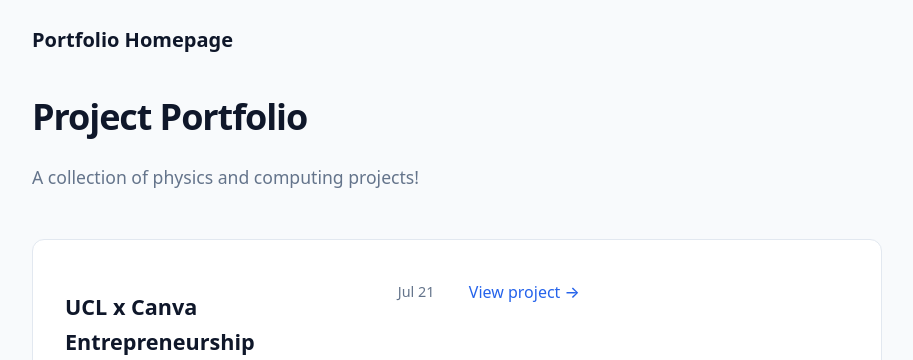
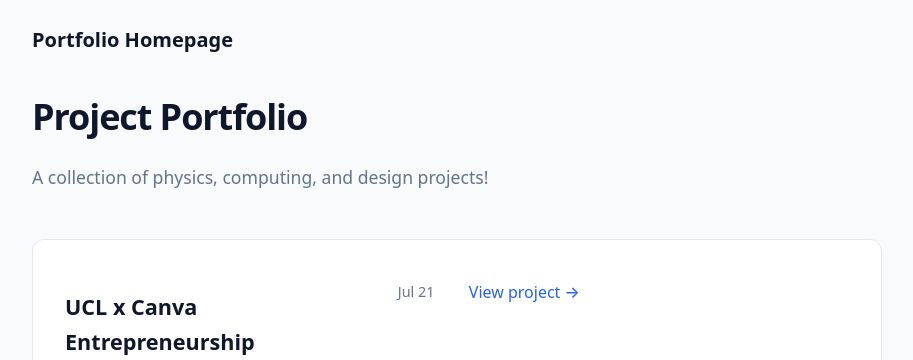
Before and after one commit to nk-clara/nk-clara.github.io, a Jekyll site: the page built from index.html, in a window 1280 px wide. Shown: the top 360 px of the page, without its empty margins (183-1096 px from the left). Built offline with Jekyll 4.4.1, drawn with Linux system fonts in a browser that asks for light colours.

Commit message:
Update index.html

```diff
--- a/index.html
+++ b/index.html
@@ -1,16 +1,21 @@
 ---
 layout: default
-title: Home Directory
+title: Clara NK
 ---
 
 <section class="hero">
   <h1>Project Portfolio</h1>
-  <p>A collection of physics and computing projects!</p>
+  <p>A collection of physics, computing, and design projects!</p>
 </section>
 
 <section class="directory-container">
   {% for project in site.projects %}
     <div class="project-group">
+      {% if project.image %}
+        <a href="{{ project.url | relative_url }}" class="project-thumb">
+          <img src="{{ project.image }}" alt="{{ project.title }} thumbnail">
+        </a>
+      {% endif %}
       <div class="project-info">
         <h2> {{ project.title }}</h2>
         {% if project.description %}
```
